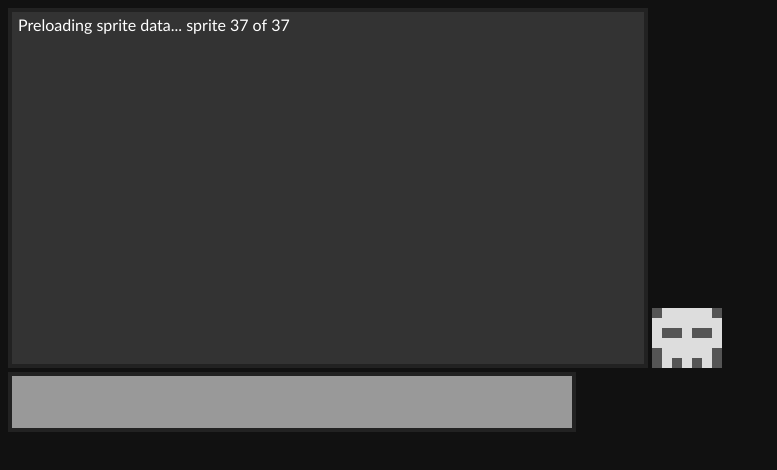
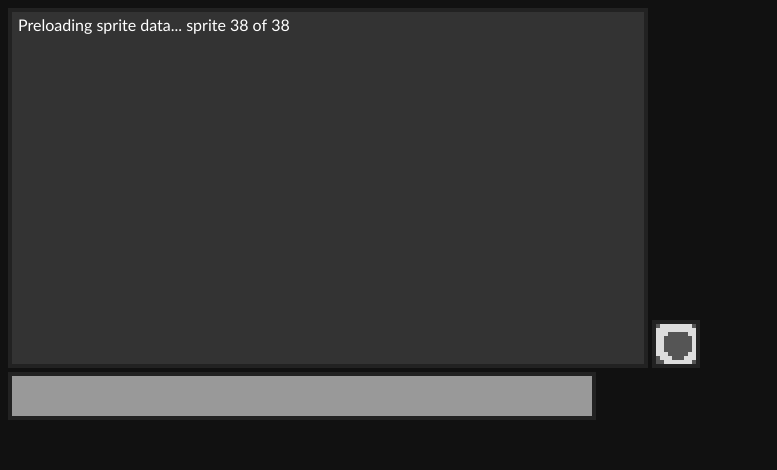
Before and after one commit to AD-Edge/js13k_2022, a plain HTML site: page index.html in a window 1280 px wide. Shown: the whole page, without its empty margins (0-777 px from the left). Drawn offline with Linux system fonts and the light colour scheme.

Commit message:
helmet sprite added, style and canvas arragment/resizing fixed

```diff
--- a/src/px.js
+++ b/src/px.js
@@ -37,5 +37,6 @@ const px = [
     "4,5,F9,F9,F0", //8 34
     "3,5,F7,92", //9 35
     "7,6,7D,FE,4F,F7,CA,80", //36 skull
+    "10,10,7F,BF,FE,F,1,C0,70,1C,7,83,71,CF,E0", //37 helmet
 
 ];
--- a/src/style.css
+++ b/src/style.css
@@ -19,8 +19,7 @@ body {
 #compileIMG {
     z-index: 8;
     background-color: #555;
-    border-color: #222222;
-    border-width: 4px;
+    border: 4px solid #222222;
     /* outline: 4px solid #222222;
     outline-offset: -4px; */
 }
--- a/src/utilities.js
+++ b/src/utilities.js
@@ -24,7 +24,7 @@ var output = document.getElementById("h3");
 
 var prepInterval = null;
 var iInc = 0;
-var scale = 10;
+var scale = 4;
 
 //Preloading setup here
 function InitPreLoad() {
@@ -92,8 +92,8 @@ function DecomSpr(data) {
     compCanvas.width = w * scale;
     compCanvas.height = h * scale;
 
-    consCanvas.width = 640 - 8 - compCanvas.width;
-    consCanvas.height = compCanvas.height;
+    consCanvas.width = 640 - 18 - compCanvas.width;
+    consCanvas.height = compCanvas.height + 8;
 
     DrawToCvs(binaryData, color);
 }
```
